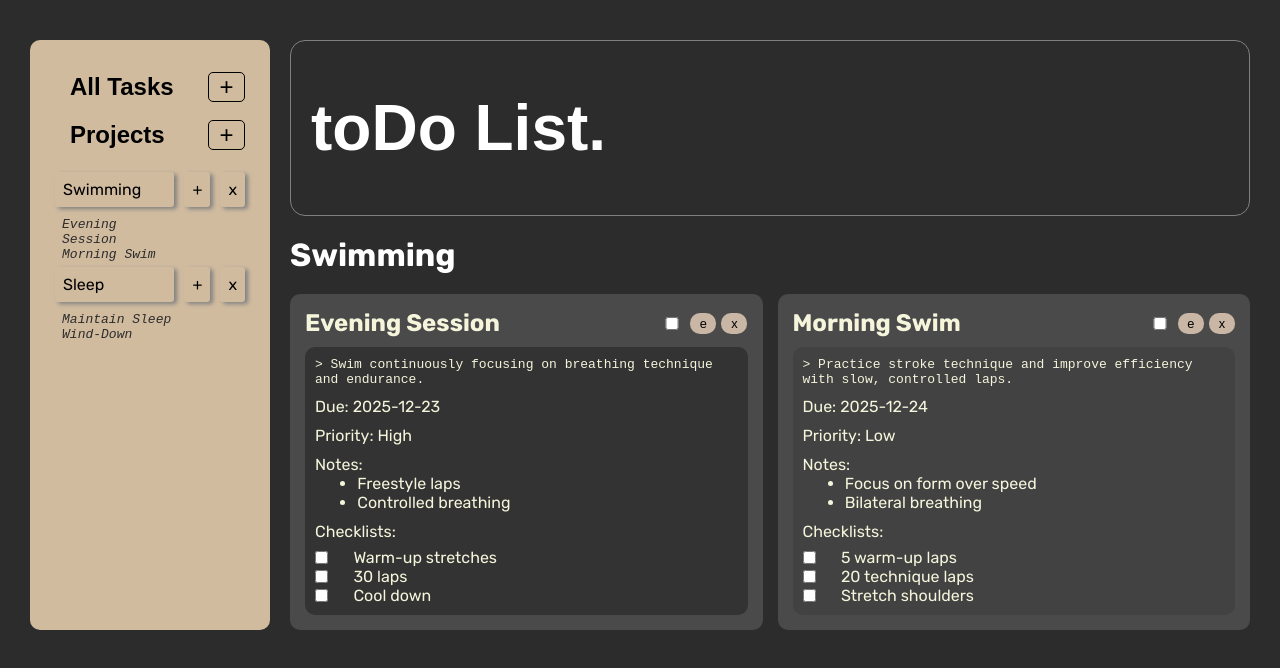
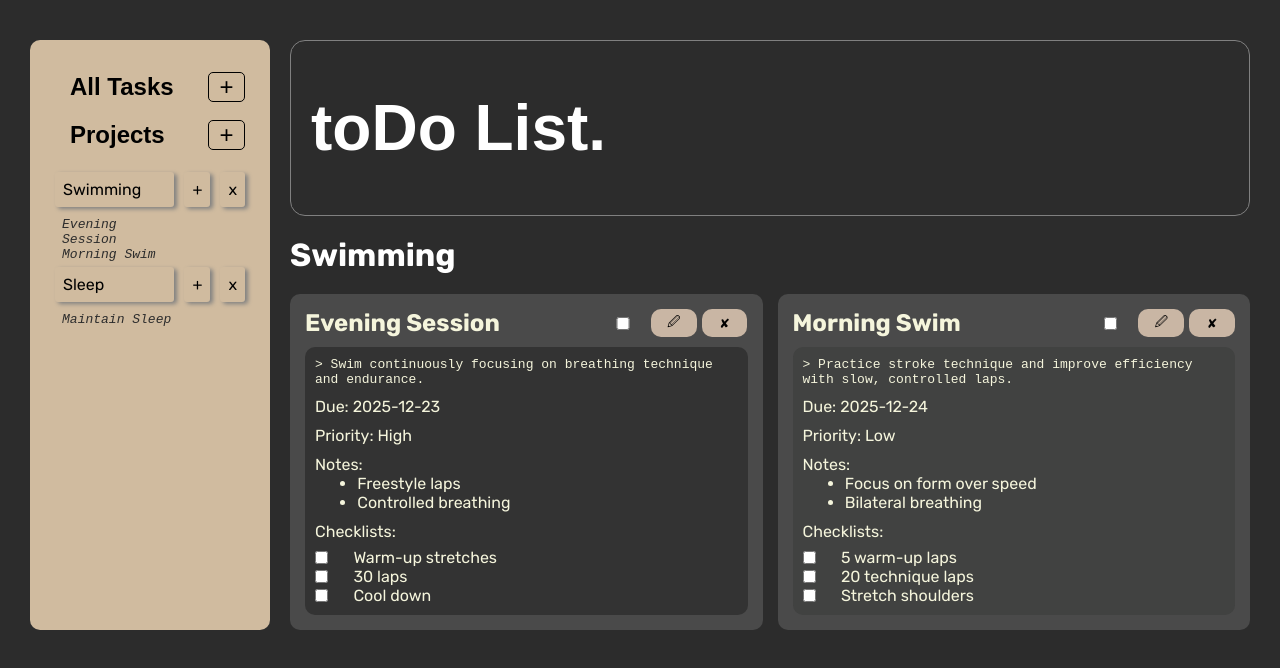
Before and after one commit to hrxd2/todo-list-project, a website built with webpack: page src/template.html in a window 1280 px wide. Both pictures are taken after a click on the button "Swimming". Built offline with nearby package versions, Linux system fonts and the light colour scheme; a web font is replaced by a local one.

Commit message:
style: edit and delete button icons updated

```diff
--- a/src/index.js
+++ b/src/index.js
@@ -67,16 +67,6 @@ pArray[1].addTasks(
     "checklist": ["Set alarm", "Turn off screens", "Lights out by 10:30 PM"]
   }
 )
-pArray[1].addTasks(
-    {
-    "title": "Wind-Down",
-    "description": "Follow a calm night routine to improve sleep quality and recovery.",
-    "dueDate": "2025-12-24",
-    "priority": "Low",
-    "notes": ["Light reading", "No caffeine after evening"],
-    "checklist": ["Prepare clothes for tomorrow", "Dim lights", "Sleep by 10:30 PM"]
-  }
-)
 
 initialRender();
 showProjects();
--- a/src/screenController.js
+++ b/src/screenController.js
@@ -54,12 +54,12 @@ function populateTasks(obj, isProject = false, prjTitle = ''){
     let dltBtn ;
 
     if(isProject){
-        dltBtn = newElem("button", 'projectTask-del-btn', 'x', uid, prjTitle);
-        editBtn = newElem('button', 'projectTask-edit-btn', 'e', uid, prjTitle);
+        dltBtn = newElem("button", 'projectTask-del-btn', '✘', uid, prjTitle);
+        editBtn = newElem('button', 'projectTask-edit-btn', '️️️🖉', uid, prjTitle);
         isDoneCheckbox = newElem("input", 'isDoneBoxFromPrj', '', uid, '', isDone);
     }else{
-        dltBtn = newElem("button", 'delete-btn', 'x', uid);
-        editBtn = newElem('button', 'edit-btn', 'e', uid);
+        dltBtn = newElem("button", 'delete-btn', '✘', uid);
+        editBtn = newElem('button', 'edit-btn', '️️🖉', uid);
         isDoneCheckbox = newElem("input", 'isDoneBox', '', uid, '', isDone);
     }
 
--- a/src/styles.css
+++ b/src/styles.css
@@ -71,7 +71,7 @@ body{
 
 .task-head{
   display: grid;
-  grid-template-columns: 4fr 1fr;
+  grid-template-columns: 2fr 1fr;
   /* display: flex;
   align-items: start;
   justify-content: space-between; */
@@ -97,7 +97,6 @@ body{
   gap: 5px;
 }
 .btn-div > button{
-  align-self: center;
   padding: 3px 0px;
   font-size: 0.8rem;
   border-radius: 10px;
```
